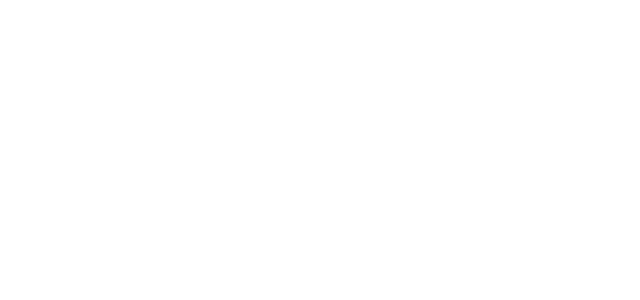
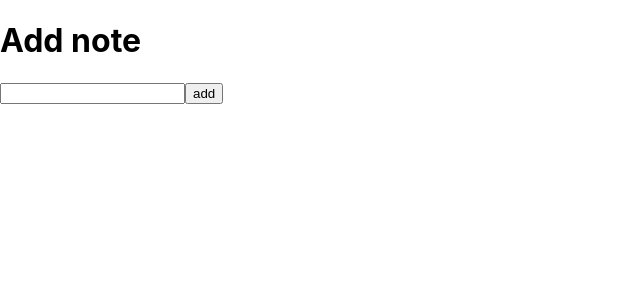
Before and after one commit to wojtek99955/redux-toolkit-demo, a React (Create React App) app: page / in a window 1280 px wide. Shown: the top 300 px of the page, without its empty margins (0-640 px from the left). Built offline with nearby package versions, Linux system fonts and the light colour scheme.

Commit message:
Action  added to the App component

```diff
--- a/src/App.js
+++ b/src/App.js
@@ -1,3 +1,33 @@
+import { useState } from "react";
+import { useSelector, useDispatch } from "react-redux";
+import { addNote } from "./notesSlice";
+
 export default function App() {
-  return <div className="App"></div>;
+  const [value, setValue] = useState();
+  const handleOnChange = (e) => {
+    setValue(e.target.value);
+  };
+
+  const notes = useSelector((state) => state.notes.notes); // access the state
+  const dispatch = useDispatch();
+  console.log(notes);
+
+  const save = (e) => {
+    if (value) {
+      return dispatch(addNote(value));
+    }
+  };
+
+  return (
+    <div className="App">
+      <h1>Add note </h1>
+      <input onChange={handleOnChange} />
+      <button onClick={save}> add </button>
+      <ul>
+        {notes.map((note) => {
+          return <li>{note}</li>;
+        })}
+      </ul>
+    </div>
+  );
 }
```
